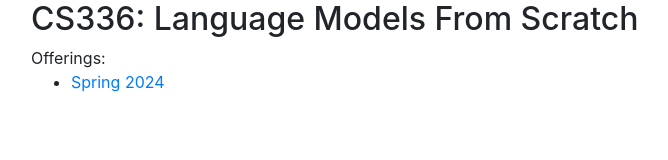
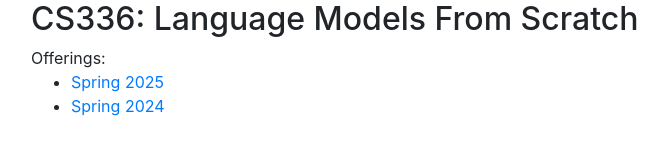
Before and after one commit to stanford-cs336/stanford-cs336.github.io, a plain HTML site: page index.html in a window 1280 px wide. Shown: the whole page, without its empty margins (54-722 px from the left). Drawn offline with nearby package versions, Linux system fonts and the light colour scheme.

Commit message:
add pointer to spring 2025 offering

```diff
--- a/index.html
+++ b/index.html
@@ -11,6 +11,7 @@
         <h2>CS336: Language Models From Scratch</h2>
         Offerings:
         <ul>
+          <li><a href="spring2025">Spring 2025</a></li>
           <li><a href="spring2024">Spring 2024</a></li>
         </ul>
       </div>
```
